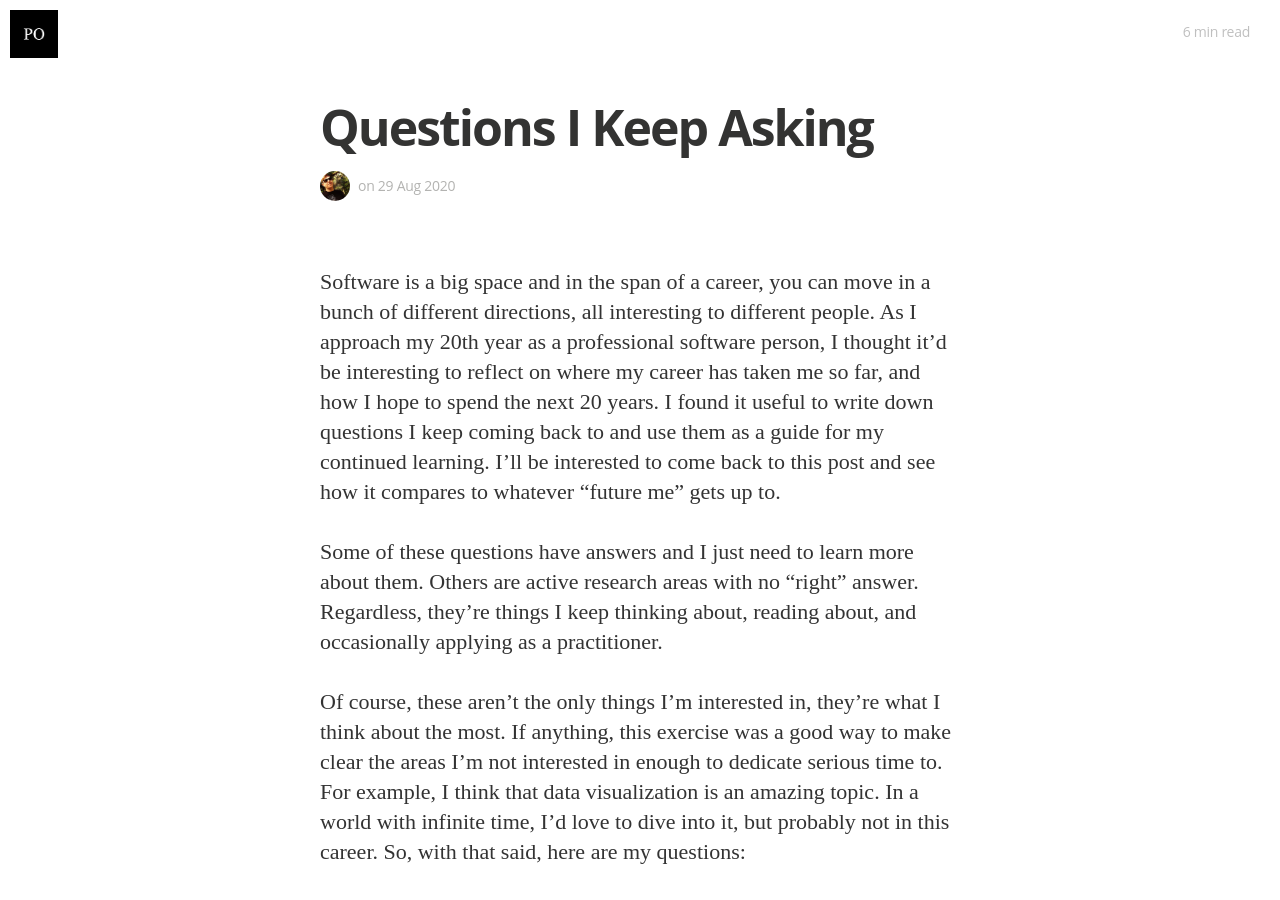
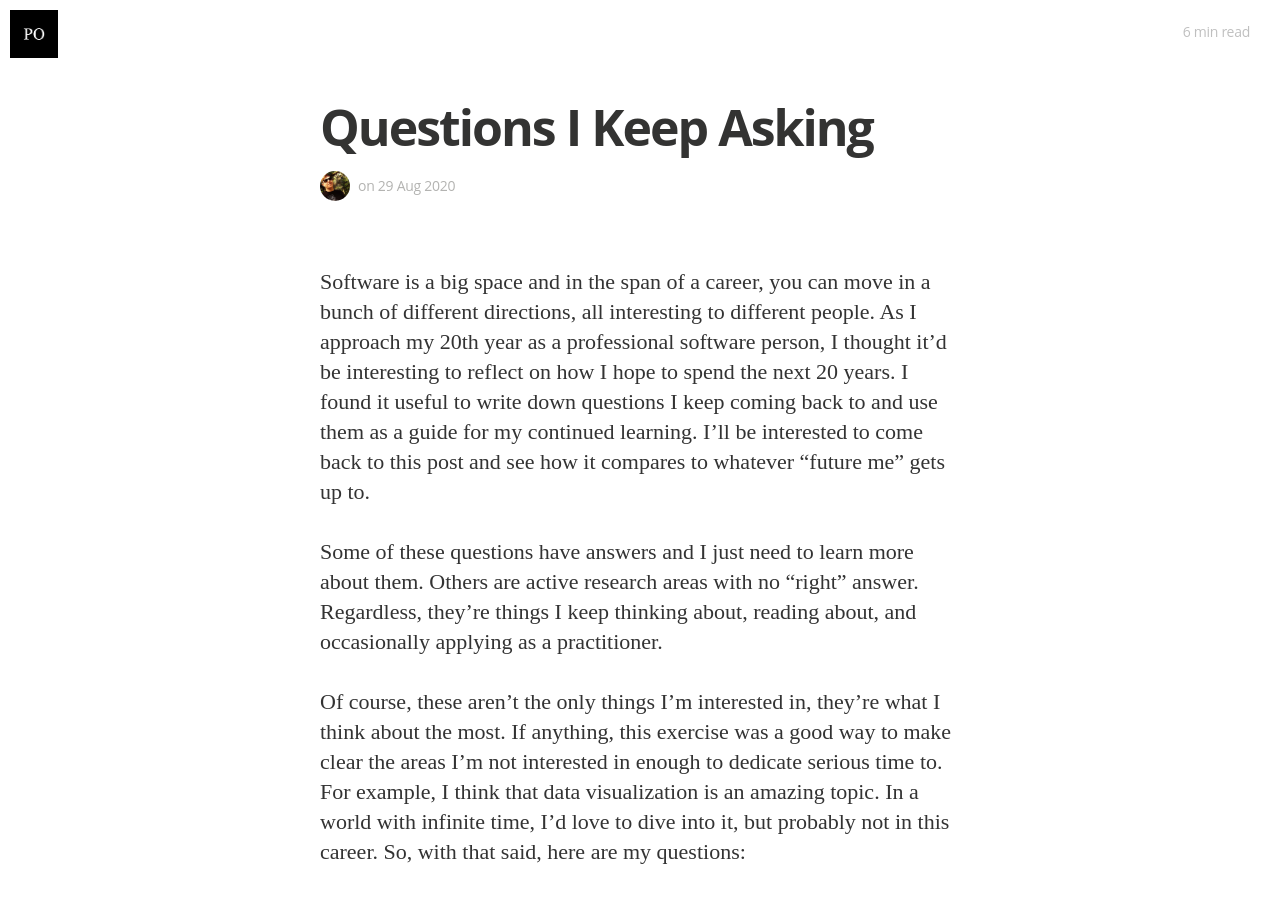
Before and after one commit to paulosman/paulosman.github.io, a Jekyll site: the page built from _posts/2020-08-29-questions-i-keep-asking.markdown, in a window 1280 px wide and 900 px high. Built offline with Jekyll 4.4.1, drawn with Linux system fonts in a browser that asks for light colours; nearby versions of some CDN libraries; comment, search, counter and statistics services are not loaded.

Commit message:
Always editing

```diff
--- a/_posts/2020-08-29-questions-i-keep-asking.markdown
+++ b/_posts/2020-08-29-questions-i-keep-asking.markdown
@@ -6,7 +6,7 @@ title: Questions I Keep Asking
 Software is a big space and in the span of a career, you can move in a bunch of
 different directions, all interesting to different people. As I approach my
 20th year as a professional software person, I thought it’d be interesting to
-reflect on where my career has taken me so far, and how I hope to spend the
+reflect on how I hope to spend the
 next 20 years. I found it useful to write down questions I keep
 coming back to and use them as a guide for my continued learning. I’ll be
 interested to come back to this post and see how it compares to whatever
```
